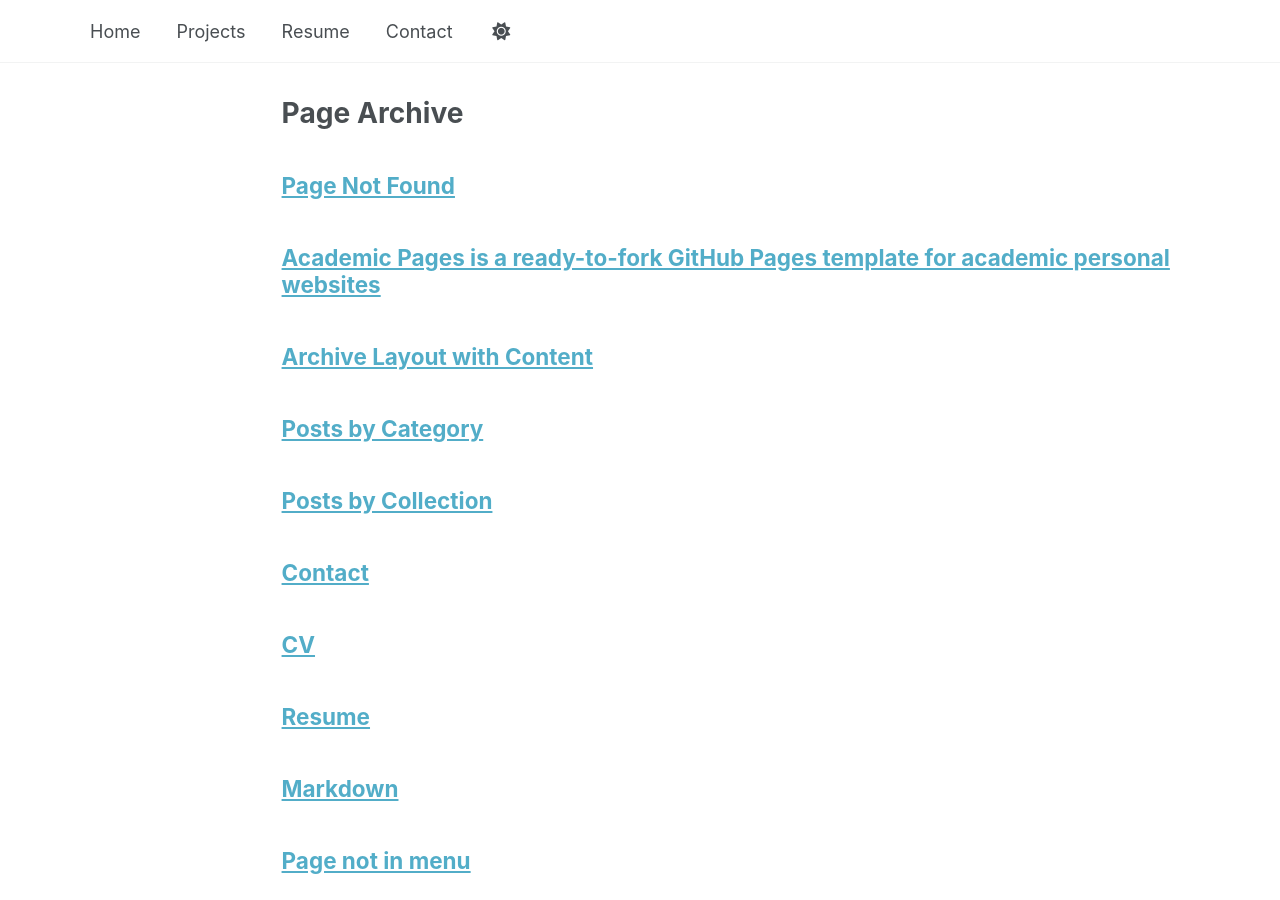
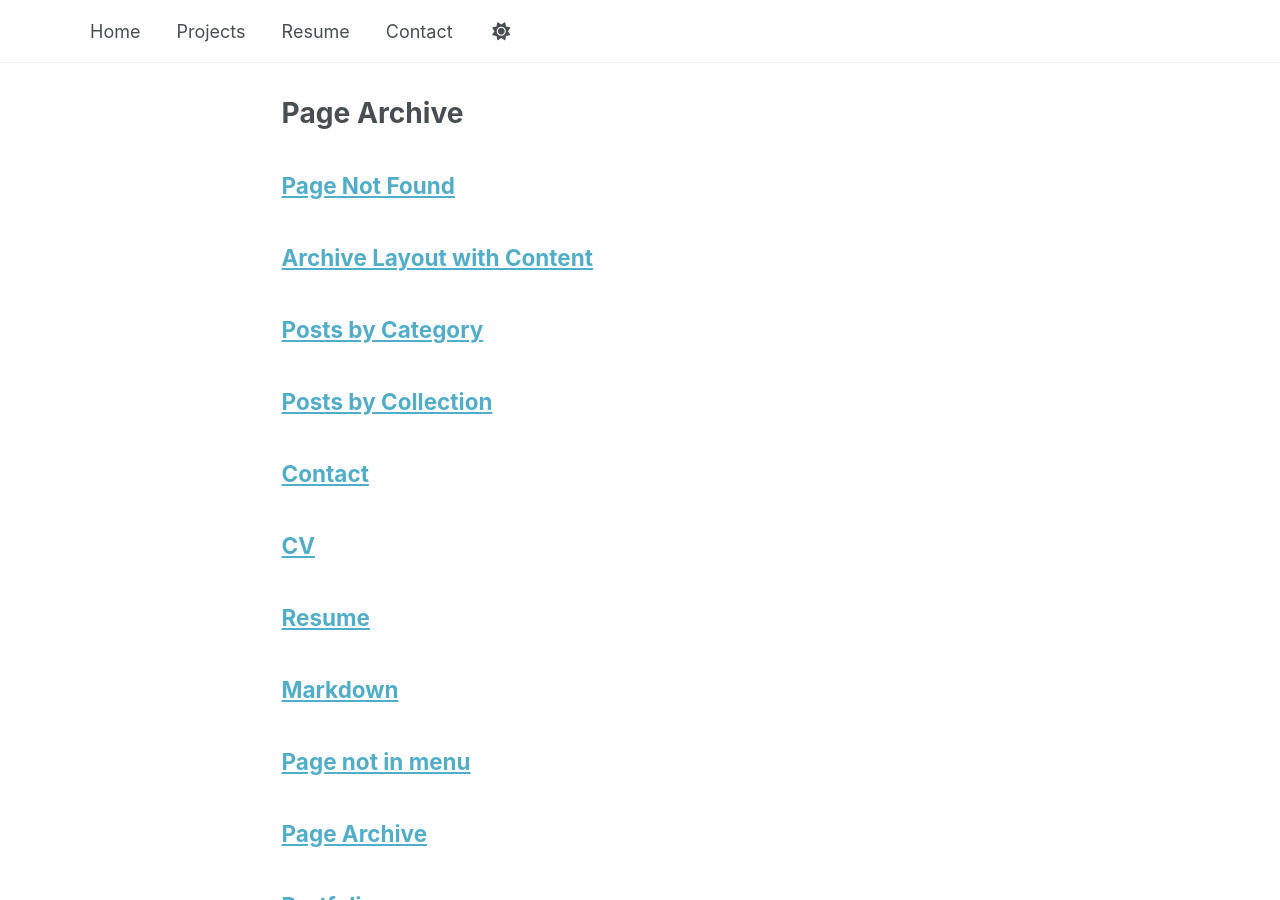
Before and after one commit to andrewlrocco/personal-portfolio, a Jekyll site: the page built from _pages/page-archive.html, in a window 1280 px wide and 900 px high. Built offline with Jekyll 4.4.1, drawn with Linux system fonts in a browser that asks for light colours; part of the change alters nothing that is shown.

```diff
--- a/_pages/about.md
+++ b/_pages/about.md
@@ -1,49 +1,30 @@
----
+title: "Welcome"
+layout: home
+author_profile: true
 permalink: /
-title: "Academic Pages is a ready-to-fork GitHub Pages template for academic personal websites"
-author_profile: true
-redirect_from:
-  - /about/
-  - /about.html
 ---
 
-This is the front page of a website that is powered by the [Academic Pages template](https://github.com/academicpages/academicpages.github.io) and hosted on GitHub pages. [GitHub pages](https://pages.github.com) is a free service in which websites are built and hosted from code and data stored in a GitHub repository, automatically updating when a new commit is made to the repository. This template was forked from the [Minimal Mistakes Jekyll Theme](https://mmistakes.github.io/minimal-mistakes/) created by Michael Rose, and then extended to support the kinds of content that academics have: publications, talks, teaching, a portfolio, blog posts, and a dynamically-generated CV. You can fork [this template](https://github.com/academicpages/academicpages.github.io) right now, modify the configuration and markdown files, add your own PDFs and other content, and have your own site for free, with no ads!
+Hi, I’m Andrew Rocco — an embedded systems and hardware engineer with a strong foundation in both theoretical design and hands-on implementation.
 
-A data-driven personal website
-======
-Like many other Jekyll-based GitHub Pages templates, Academic Pages makes you separate the website's content from its form. The content & metadata of your website are in structured markdown files, while various other files constitute the theme, specifying how to transform that content & metadata into HTML pages. You keep these various markdown (.md), YAML (.yml), HTML, and CSS files in a public GitHub repository. Each time you commit and push an update to the repository, the [GitHub pages](https://pages.github.com/) service creates static HTML pages based on these files, which are hosted on GitHub's servers free of charge.
+I'm currently working at [Your Current Company] as an embedded systems engineer, where I focus on developing reliable low-level firmware and hardware for real-world applications. Previously, I completed three internships that helped shape my practical engineering skills and industry perspective:
+- At [Internship Company 1], I worked on [brief focus area, e.g., "PCB layout and low-power circuit design"].
+- At [Internship Company 2], I gained experience in [e.g., "wireless sensor networks and test automation"].
+- At [Internship Company 3], I contributed to [e.g., "firmware development for embedded control systems"].
 
-Many of the features of dynamic content management systems (like Wordpress) can be achieved in this fashion, using a fraction of the computational resources and with far less vulnerability to hacking and DDoSing. You can also modify the theme to your heart's content without touching the content of your site. If you get to a point where you've broken something in Jekyll/HTML/CSS beyond repair, your markdown files describing your talks, publications, etc. are safe. You can rollback the changes or even delete the repository and start over - just be sure to save the markdown files! Finally, you can also write scripts that process the structured data on the site, such as [this one](https://github.com/academicpages/academicpages.github.io/blob/master/talkmap.ipynb) that analyzes metadata in pages about talks to display [a map of every location you've given a talk](https://academicpages.github.io/talkmap.html).
+My core expertise lies in embedded systems and hardware engineering — specifically:
+- **PCB design**
+- **Firmware development** (bare-metal and RTOS-based)
+- **Analog and digital circuit design**
+- **Wireless protocols** such as BLE, LoRa, and UART
+- **Validation and test equipment** (oscilloscopes, logic analyzers, functional test setups)
 
-Getting started
-======
-1. Register a GitHub account if you don't have one and confirm your e-mail (required!)
-1. Fork [this template](https://github.com/academicpages/academicpages.github.io) by clicking the "Use this template" button in the top right.
-1. Go to the repository's settings (rightmost item in the tabs that start with "Code", should be below "Unwatch"). Rename the repository "[your GitHub username].github.io", which will also be your website's URL.
-1. Set site-wide configuration and create content & metadata (see below -- also see [this set of diffs](http://archive.is/3TPas) showing what files were changed to set up [an example site](https://getorg-testacct.github.io) for a user with the username "getorg-testacct")
-1. Upload any files (like PDFs, .zip files, etc.) to the files/ directory. They will appear at https://[your GitHub username].github.io/files/example.pdf.
-1. Check status by going to the repository settings, in the "GitHub pages" section
+I'm passionate about building systems from the ground up — from initial schematic capture to firmware bring-up and in-system validation. That said, I’m also open to roles across the broader field of electrical and computer engineering, including signal processing, robotics, and systems integration.
 
-Site-wide configuration
-------
-The main configuration file for the site is in the base directory in [_config.yml](https://github.com/academicpages/academicpages.github.io/blob/master/_config.yml), which defines the content in the sidebars and other site-wide features. You will need to replace the default variables with ones about yourself and your site's github repository. The configuration file for the top menu is in [_data/navigation.yml](https://github.com/academicpages/academicpages.github.io/blob/master/_data/navigation.yml). For example, if you don't have a portfolio or blog posts, you can remove those items from that navigation.yml file to remove them from the header.
+I hold a **B.S. in Electrical Engineering** with a **minor in Robotics**, and an **M.S. in Electrical and Computer Engineering**, both from **Georgia Tech**. My academic and project experience span low-power embedded platforms, control systems, and hardware-software co-design.
 
-Create content & metadata
-------
-For site content, there is one markdown file for each type of content, which are stored in directories like _publications, _talks, _posts, _teaching, or _pages. For example, each talk is a markdown file in the [_talks directory](https://github.com/academicpages/academicpages.github.io/tree/master/_talks). At the top of each markdown file is structured data in YAML about the talk, which the theme will parse to do lots of cool stuff. The same structured data about a talk is used to generate the list of talks on the [Talks page](https://academicpages.github.io/talks), each [individual page](https://academicpages.github.io/talks/2012-03-01-talk-1) for specific talks, the talks section for the [CV page](https://academicpages.github.io/cv), and the [map of places you've given a talk](https://academicpages.github.io/talkmap.html) (if you run this [python file](https://github.com/academicpages/academicpages.github.io/blob/master/talkmap.py) or [Jupyter notebook](https://github.com/academicpages/academicpages.github.io/blob/master/talkmap.ipynb), which creates the HTML for the map based on the contents of the _talks directory).
+Feel free to explore the rest of my site:
+- Visit the [**Projects**](/projects/) page for a detailed look at some of the work I’ve done.
+- View my [**Resume**](/cv/) to learn more about my background and technical experience.
+- Head to [**Contact**](/contact/) if you'd like to reach out regarding opportunities or collaborations.
 
-**Markdown generator**
-
-The repository includes [a set of Jupyter notebooks](https://github.com/academicpages/academicpages.github.io/tree/master/markdown_generator
-) that converts a CSV containing structured data about talks or presentations into individual markdown files that will be properly formatted for the Academic Pages template. The sample CSVs in that directory are the ones I used to create my own personal website at stuartgeiger.com. My usual workflow is that I keep a spreadsheet of my publications and talks, then run the code in these notebooks to generate the markdown files, then commit and push them to the GitHub repository.
-
-How to edit your site's GitHub repository
-------
-Many people use a git client to create files on their local computer and then push them to GitHub's servers. If you are not familiar with git, you can directly edit these configuration and markdown files directly in the github.com interface. Navigate to a file (like [this one](https://github.com/academicpages/academicpages.github.io/blob/master/_talks/2012-03-01-talk-1.md) and click the pencil icon in the top right of the content preview (to the right of the "Raw | Blame | History" buttons). You can delete a file by clicking the trashcan icon to the right of the pencil icon. You can also create new files or upload files by navigating to a directory and clicking the "Create new file" or "Upload files" buttons.
-
-Example: editing a markdown file for a talk
-![Editing a markdown file for a talk](/images/editing-talk.png)
-
-For more info
-------
-More info about configuring Academic Pages can be found in [the guide](https://academicpages.github.io/markdown/), the [growing wiki](https://github.com/academicpages/academicpages.github.io/wiki), and you can always [ask a question on GitHub](https://github.com/academicpages/academicpages.github.io/discussions). The [guides for the Minimal Mistakes theme](https://mmistakes.github.io/minimal-mistakes/docs/configuration/) (which this theme was forked from) might also be helpful.
+Thanks for visiting — I’m always excited to connect with others who are passionate about building, debugging, and delivering great hardware systems.
```
